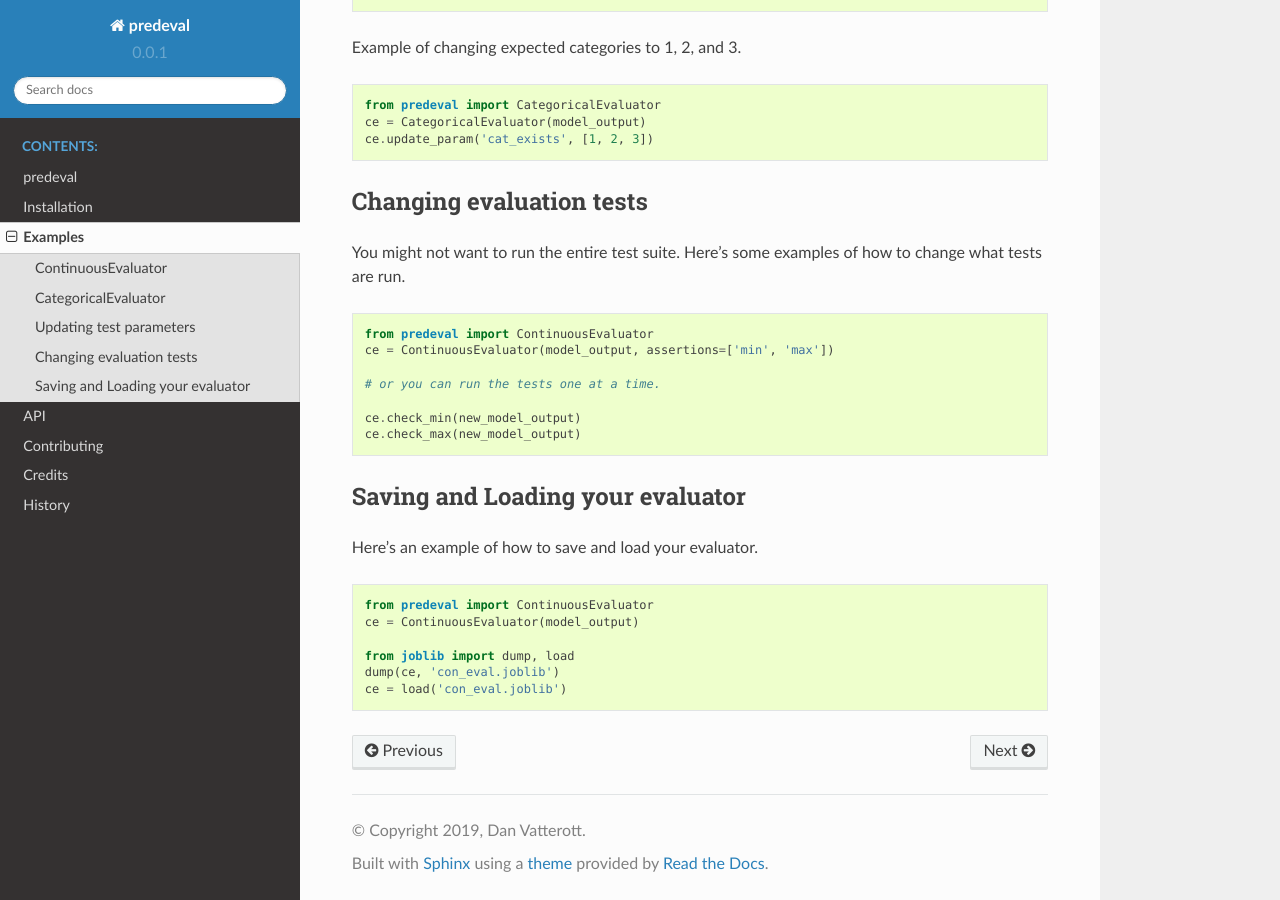
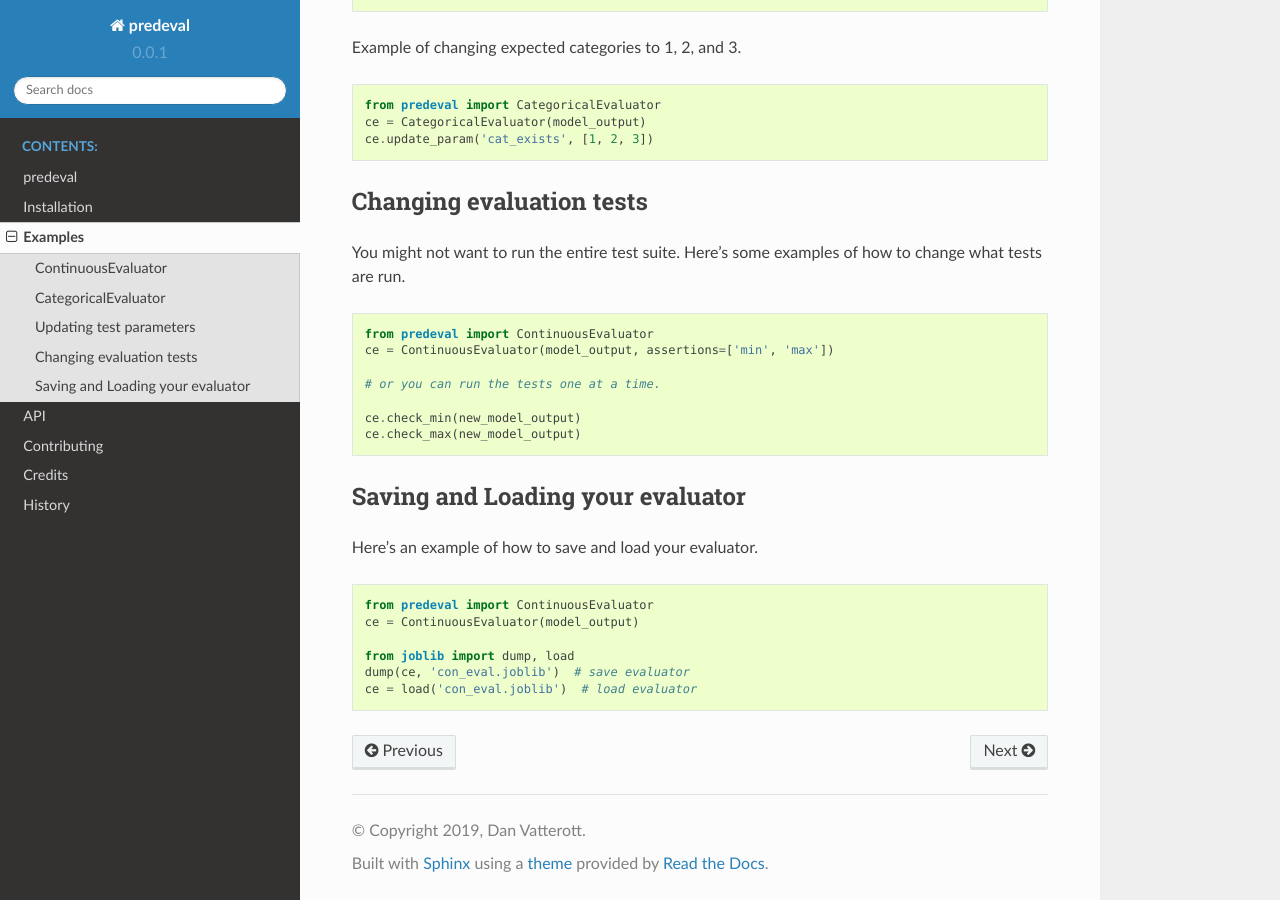
Before and after one commit to dvatterott/predeval, a Sphinx documentation site: the page built from docs/usage.rst, in a window 1280 px wide and 900 px high, scrolled down 2897 px. Built offline with Sphinx 7.4.7 and the Read the Docs theme 2.0.0, drawn with Linux system fonts in a browser that asks for light colours.

```diff
--- a/docs/usage.rst
+++ b/docs/usage.rst
@@ -193,5 +193,5 @@ Here's an example of how to save and load your evaluator.
     ce = ContinuousEvaluator(model_output)
 
     from joblib import dump, load
-    dump(ce, 'con_eval.joblib')
-    ce = load('con_eval.joblib')
+    dump(ce, 'con_eval.joblib')  # save evaluator
+    ce = load('con_eval.joblib')  # load evaluator
```
Also changed, not shown: 1 other file.
